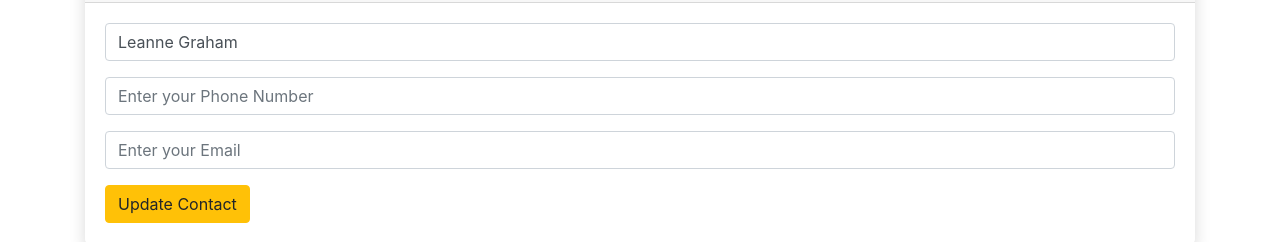
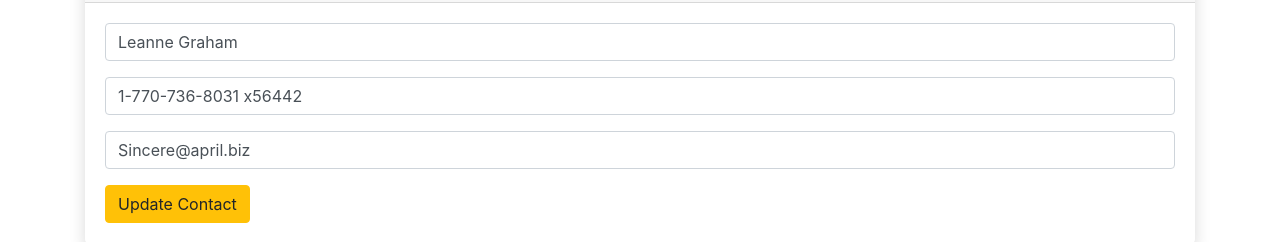
Before and after one commit to nilesh-05/ContactBook-redux, a React (Create React App) app: page /edit/1 in a window 1280 px wide. Shown: the part 142-384 px from the top of the page. Built offline with nearby package versions, Linux system fonts and the light colour scheme.

Commit message:
fixed bug

```diff
--- a/src/components/contacts/EditContact.jsx
+++ b/src/components/contacts/EditContact.jsx
@@ -1,9 +1,9 @@
+/* eslint-disable react-hooks/exhaustive-deps */
 import React from "react";
 import { useState } from "react";
 import { useDispatch, useSelector } from "react-redux";
-import { addContact, getContact } from "../../actions/contactAction";
-import shortid from "shortid";
-import { useHistory, useParams } from "react-router-dom";
+import { getContact } from "../../actions/contactAction";
+import { useParams } from "react-router-dom";
 import { useEffect } from "react";
 
 const EditContact = () => {
@@ -17,7 +17,7 @@ const EditContact = () => {
 	useEffect(() => {
 		if (contact != null) {
 			setName(contact.name);
-			setMail(contact.mail);
+			setMail(contact.email);
 			setPhone(contact.phone);
 		}
 		dispatch(getContact(id));
@@ -41,7 +41,7 @@ const EditContact = () => {
 						<input
 							value={phone}
 							onChange={(e) => setPhone(e.target.value)}
-							type="number"
+							type="text"
 							className="form-control"
 							placeholder="Enter your Phone Number"
 						/>
--- a/src/components/contacts/NewContact.jsx
+++ b/src/components/contacts/NewContact.jsx
@@ -9,16 +9,16 @@ const NewContact = () => {
 	let history = useHistory();
 	const [name, setName] = useState("");
 	const [phone, setPhone] = useState("");
-	const [mail, setMail] = useState("");
+	const [email, setEmail] = useState("");
 	const dispatch = useDispatch();
 
 	const createContact = (e) => {
 		e.preventDefault();
 		const new_contact = {
 			id: shortid.generate(),
-			name: name,
-			phone: phone,
-			mail: mail,
+			name,
+			phone,
+			email,
 		};
 		dispatch(addContact(new_contact));
 		history.push("/");
@@ -49,8 +49,8 @@ const NewContact = () => {
 					</div>
 					<div className="form-group">
 						<input
-							value={mail}
-							onChange={(e) => setMail(e.target.value)}
+							value={email}
+							onChange={(e) => setEmail(e.target.value)}
 							type="email"
 							className="form-control"
 							placeholder="Enter your Email"
```
